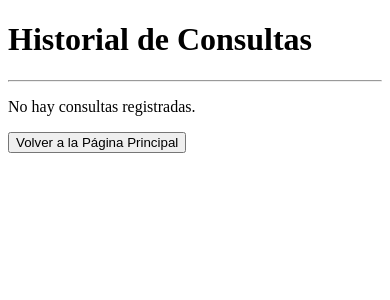
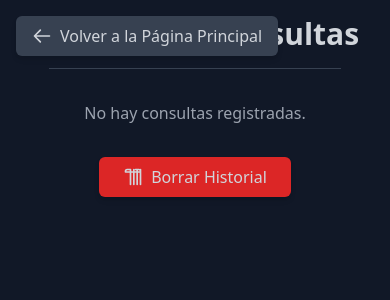
Before and after one commit to ByAkko317/Scrumbl-cookies, a Flask app: page /historial in a window 390 px wide. Shown: the top 300 px of the page. Run offline with Flask 3, Linux system fonts and the light colour scheme.

Commit message:
Modifico los iconos de las pestañas, agrego el icono en static, agrego el estilo a ver historial

```diff
--- a/clima.py
+++ b/clima.py
@@ -140,7 +140,7 @@
         else:
             return flash(msg="ERROR \nNo se pudo obtener la información del clima.")
     else:
-        return render_template('consulta_clima.html', ciudad=ciudad, pais=pais)
+        return render_template('obtenerClima.html', ciudad=ciudad, pais=pais)
 
 @app.route('/consulta_pronostico')
 def consulta_pronóstico():
@@ -222,7 +222,7 @@
             }
     elif result["status"] == "error":
         flash(result["message"])
-        return redirect(url_for('consulta_clima'))
+        return redirect(url_for('consulta_pronostico'))
     else:
         flash("Error al obtener el pronóstico. Intente de nuevo más tarde.")
         return redirect(url_for('consulta_pronostico'))
--- a/templates/cambiar_unidades.html
+++ b/templates/cambiar_unidades.html
@@ -4,6 +4,7 @@
     <meta charset="UTF-8">
     <meta name="viewport" content="width=device-width, initial-scale=1.0">
     <title>Cambiar Unidad de Medida</title>
+    <link rel="icon" type="png" href="/static/images/galleta.png">
 </head>
 <body>
     <h2>Cambiar Unidad de Medida</h2>
--- a/templates/obtenerClima.html
+++ b/templates/obtenerClima.html
@@ -4,6 +4,7 @@
     <meta charset="UTF-8">
     <meta name="viewport" content="width=device-width, initial-scale=1.0">
     <title>Obtener clima</title>
+    <link rel="icon" type="png" href="/static/images/galleta.png">
     <style>
         body {
             font-family: Arial, sans-serif;
--- a/templates/obtener_pronostico.html
+++ b/templates/obtener_pronostico.html
@@ -4,7 +4,7 @@
     <meta charset="UTF-8">
     <meta name="viewport" content="width=device-width, initial-scale=1.0">
     <title>Obtener Pronóstico</title>
-
+    <link rel="icon" type="png" href="/static/images/galleta.png">
 </head>
 <body>
     <div class="form-container">
--- a/templates/resultado.html
+++ b/templates/resultado.html
@@ -4,6 +4,7 @@
     <meta charset="UTF-8">
     <meta name="viewport" content="width=device-width, initial-scale=1.0">
     <title>Resultado de Consultas</title>
+    <link rel="icon" type="png" href="/static/images/galleta.png">
     <style>
         body { font-family: Arial, sans-serif; background-color: #f4f4f4; padding: 20px; }
         .result { background: white; padding: 20px; border-radius: 5px; box-shadow: 0 2px 5px rgba(0,0,0,0.1); }
--- a/templates/ver_historial.html
+++ b/templates/ver_historial.html
@@ -4,34 +4,49 @@
     <meta charset="UTF-8">
     <meta name="viewport" content="width=device-width, initial-scale=1.0">
     <title>Ver Historial</title>
+    <link rel="icon" type="image/png" href="/static/images/galleta.png">
+    <link href="https://cdn.jsdelivr.net/npm/tailwindcss@2.2.19/dist/tailwind.min.css" rel="stylesheet">
 </head>
-<body>
-    <h1>Historial de Consultas</h1>
-    <hr>
+<body class="bg-gray-900 text-gray-300 flex flex-col items-center min-h-screen">
+
+    <button onclick="window.location.href='/'" class="absolute top-4 left-4 bg-gray-700 text-gray-300 px-4 py-2 rounded-md flex items-center shadow-md hover:bg-gray-600">
+        <svg xmlns="http://www.w3.org/2000/svg" class="h-5 w-5 mr-2" fill="none" viewBox="0 0 24 24" stroke="currentColor" stroke-width="2">
+            <path stroke-linecap="round" stroke-linejoin="round" d="M10 19l-7-7m0 0l7-7m-7 7h18" />
+        </svg>
+        Volver a la Página Principal
+    </button>
+
+    <h1 class="text-3xl font-bold text-center mt-4">Historial de Consultas</h1>
+    <hr class="border-gray-700 my-4 w-3/4">
+
     {% if consultas %}
-        <h2>Consultas Registradas:</h2>
-        <ul>
+        <h2 class="text-xl font-semibold text-center mb-4">Consultas Registradas:</h2>
+        <ul class="w-3/4 md:w-1/2">
             {% for consulta in consultas %}
-                <div>
+                <li class="bg-gray-800 p-4 rounded-md mb-4 shadow-md">
                     <p><strong>Fecha y Hora:</strong> {{ consulta.fecha_hora }}</p>
                     {% if consulta.ciudad and consulta.pais %}
                         <p><strong>Ciudad:</strong> {{ consulta.ciudad }}</p>
                         <p><strong>País:</strong> {{ consulta.pais }}</p>
-                        <a href="{{ url_for('consulta_desde_historial', ciudad=consulta.ciudad, pais=consulta.pais) }}">Consultar de nuevo</a>
+                        <a href="{{ url_for('consulta_desde_historial', ciudad=consulta.ciudad, pais=consulta.pais) }}" class="text-blue-400 hover:underline">Consultar el clima con los datos de la consulta (ciudad y país)</a>
                     {% else %}
                         <p>Faltan datos de ciudad o país.</p>
                     {% endif %}
                     <p><strong>Detalles:</strong> {{ consulta.detalles }}</p>
-                </div>
-                <hr>
+                </li>
             {% endfor %}
         </ul>
-        <form action="{{ url_for('borrar_historial') }}" method="post">
-            <button type="submit">Borrar Historial</button>
-        </form>
     {% else %}
-        <p>No hay consultas registradas.</p>
+        <p class="text-gray-400 mt-4">No hay consultas registradas.</p>
     {% endif %}
-    <button onclick="window.location.href='/'">Volver a la Página Principal</button>
+
+    <form action="{{ url_for('borrar_historial') }}" method="post" class="mt-8 mb-4 flex justify-center w-full">
+        <button type="submit" class="bg-red-600 text-gray-300 px-6 py-2 rounded-md flex items-center shadow-md hover:bg-red-500">
+            <svg xmlns="http://www.w3.org/2000/svg" class="h-5 w-5 mr-2" fill="none" viewBox="0 0 24 24" stroke="currentColor" stroke-width="2">
+                <path stroke-linecap="round" stroke-linejoin="round" d="M9 3H5a2 2 0 00-2 2v1h18V5a2 2 0 00-2-2h-4m-6 0v18m4-18v18m4-18v18m4-18v18" />
+            </svg>
+            Borrar Historial
+        </button>
+    </form>
 </body>
 </html>
```
Also changed, not shown: templates/index.html (+4 -15 lines), static/images/galleta.png (added).
